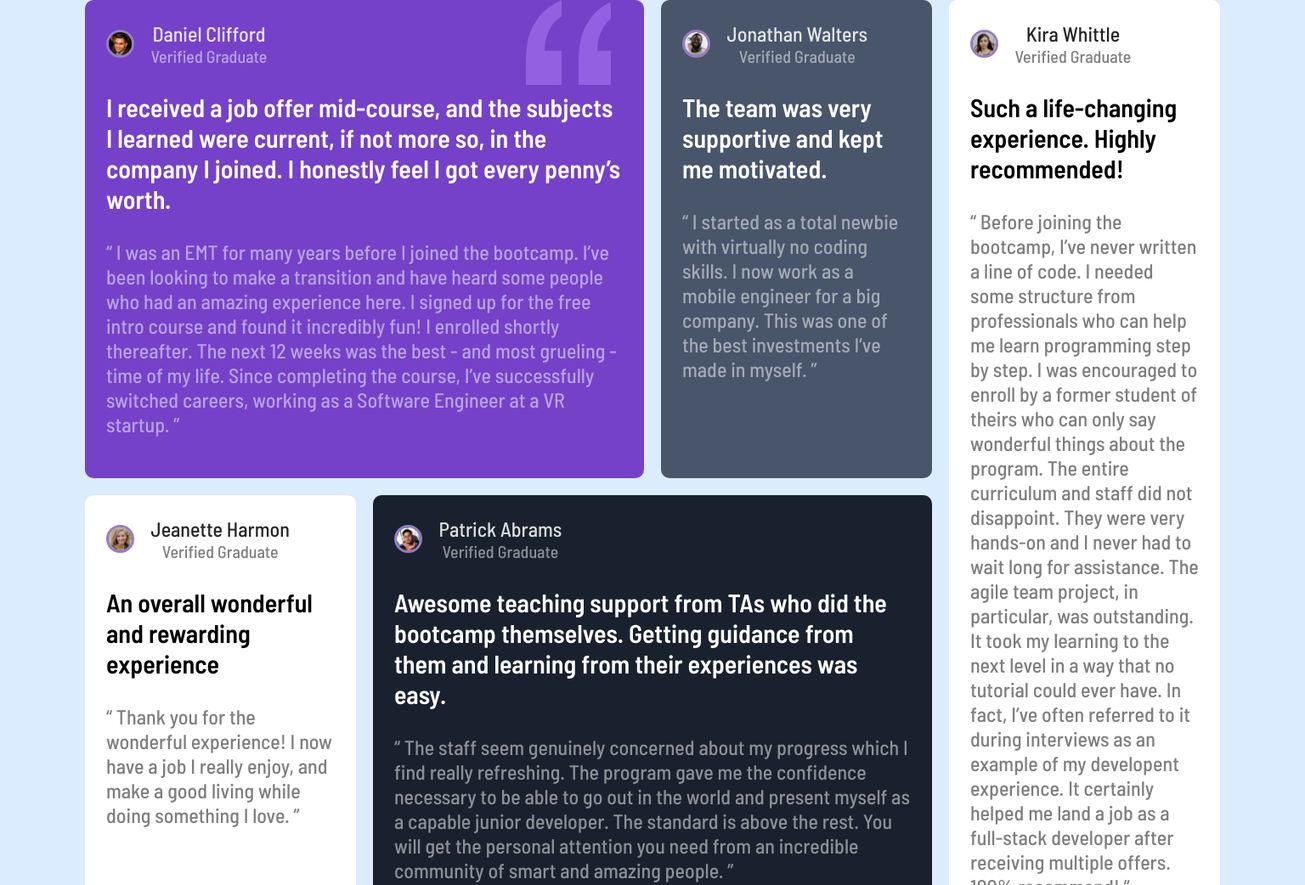
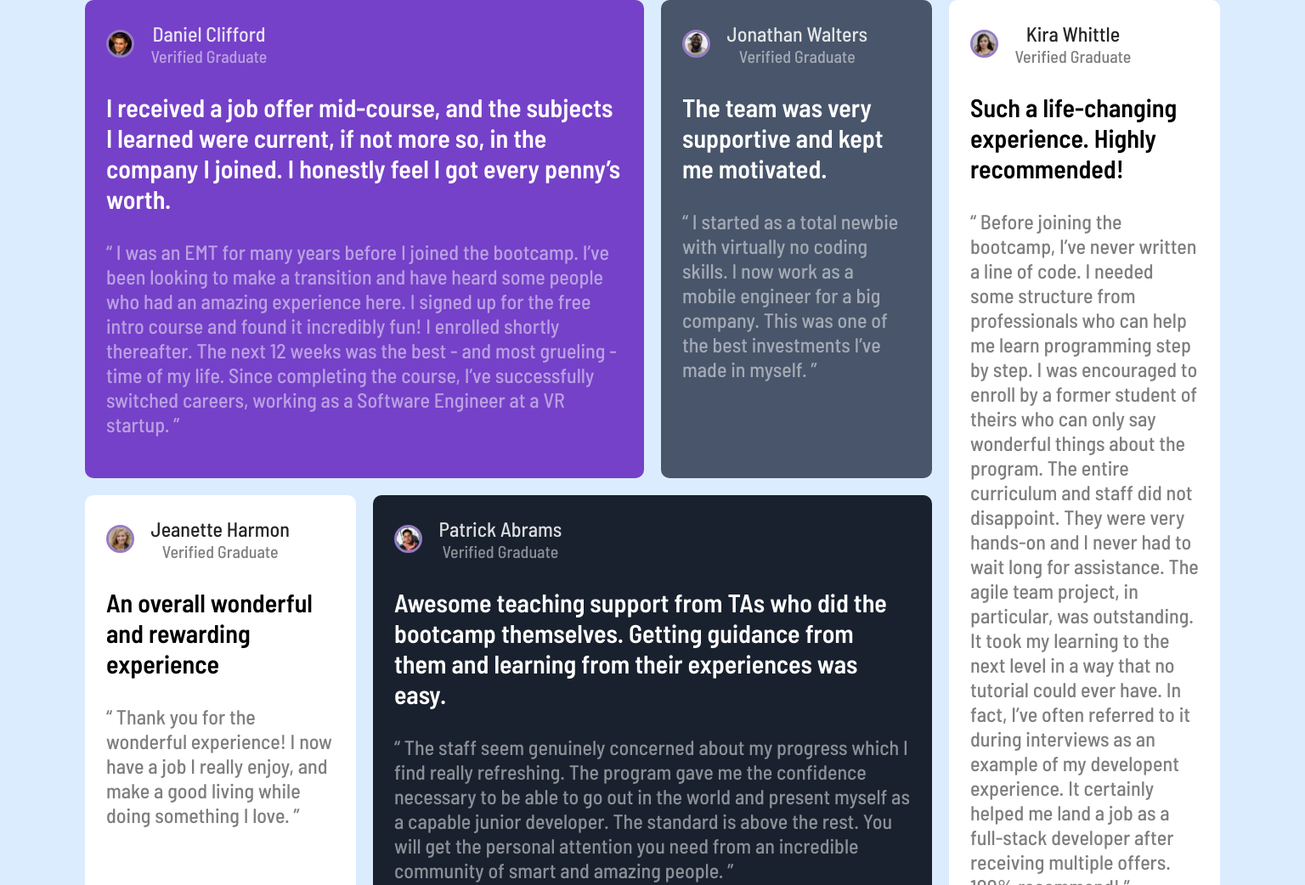
Before and after one commit to itsMagic1/Testimonials-grid-section, a plain HTML site: page index.html in a window 1536 px wide. Shown: the top 1042 px of the page at 85% size. Drawn offline with Linux system fonts and the light colour scheme.

Commit message:
all good again

```diff
--- a/index.css
+++ b/index.css
@@ -171,7 +171,7 @@ body{
         right: 6%;
         width: 100px;
         height: 100px;
-        background-image: url(/images/bg-pattern-quotation.svg);
+        background-image: url(images\bg-pattern-quotation.svg);
         border-radius: 0 7px 0 0;
         opacity: 60%;
     }
```
